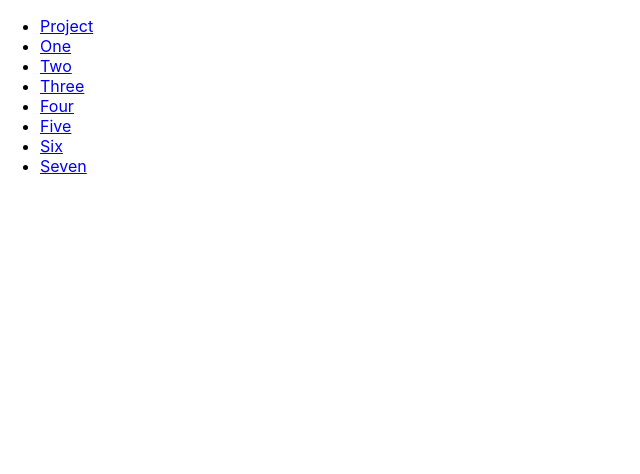
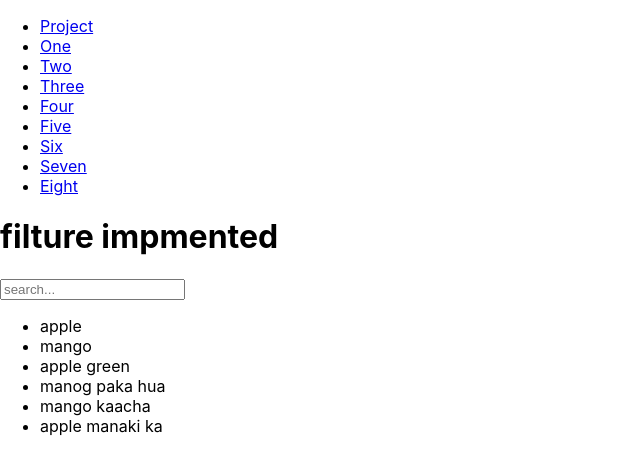
Before and after one commit to shashimehta03/React-Revison, a React (Create React App) app: page /eight in a window 1280 px wide. Shown: the top 474 px of the page, without its empty margins (0-640 px from the left). Built offline with nearby package versions, Linux system fonts and the light colour scheme.

Commit message:
eight  done

```diff
--- a/src/App.js
+++ b/src/App.js
@@ -8,6 +8,7 @@ import Four from './Four';
 import Five from './Five';
 import Six from './Six';
 import Seven from './Seven';
+import Eight from './Eight';
 
 function App() {
   return (
@@ -38,6 +39,9 @@ function App() {
             <li>
               <Link to='/seven'>Seven</Link>
             </li>
+            <li>
+              <Link to='/eight'>Eight</Link>
+            </li>
 
         </ul>
 
@@ -49,6 +53,7 @@ function App() {
     <Route path ='/five' element={<Five/>}/>
     <Route path ='/six' element={<six/>}/> // this is not woking as router is implemented here
     <Route path='/seven' element={<Seven/>}/>
+    <Route path='/eight' element={<Eight/>}/>
 
     </Routes>
 
--- a/src/Eight.js
+++ b/src/Eight.js
@@ -1,8 +1,23 @@
-import React from "react"
+import React, { useState } from "react"
 
 const Eight = (props) => {
+    const iteams=['apple','mango', 'apple green' , 'manog paka hua', 'mango kaacha' ,' apple manaki ka'];
+    const [search ,setSearch]=useState('');
+    const filteredItems=iteams.filter((item)=>
+        item.toLowerCase().includes(search.toLowerCase())
+    );
+
   return (
     <div>
+        <h1>filture impmented</h1>
+      <input type="text" placeholder="search..." onChange={(e)=>setSearch(e.target.value)}/>
+      <ul>
+        {filteredItems.map((item,index)=>(
+                <li key={index}>{item}</li>
+        ))
+        }
+      </ul>
+
 
     </div>
   )
```
